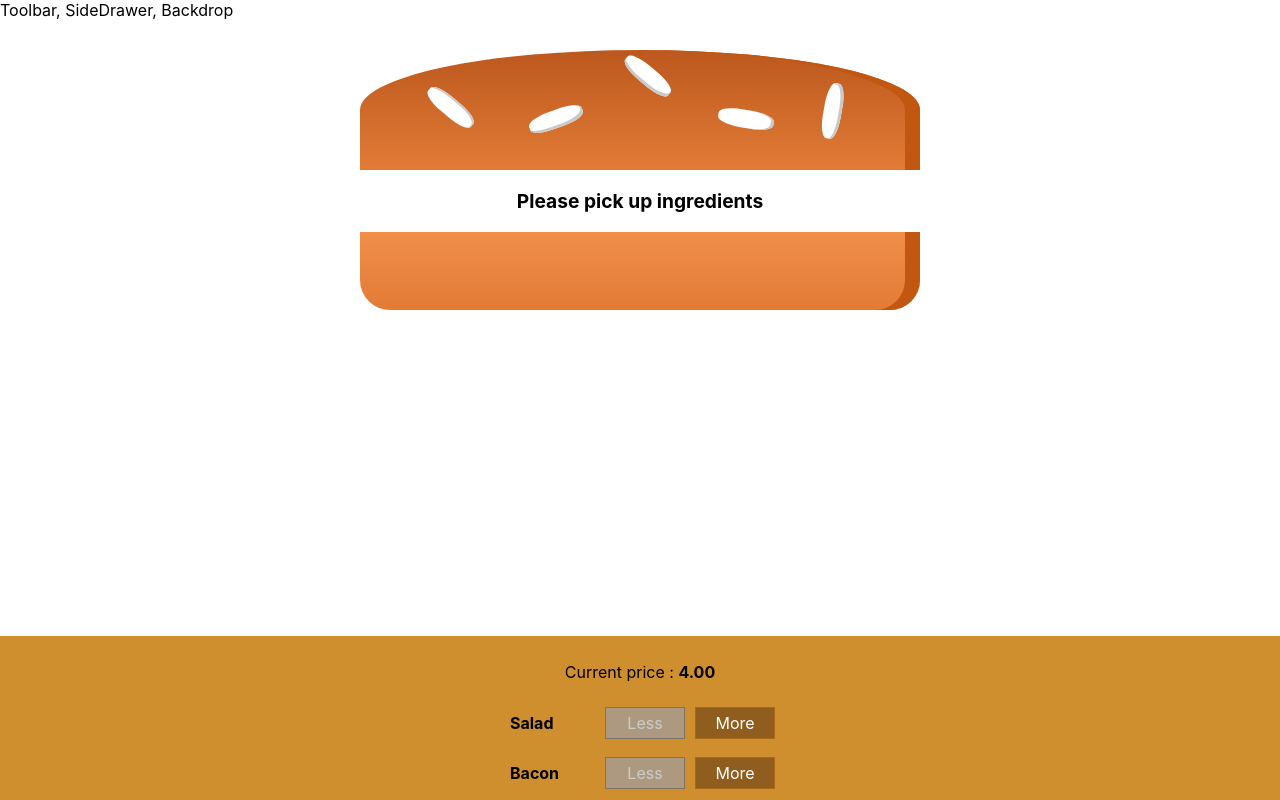
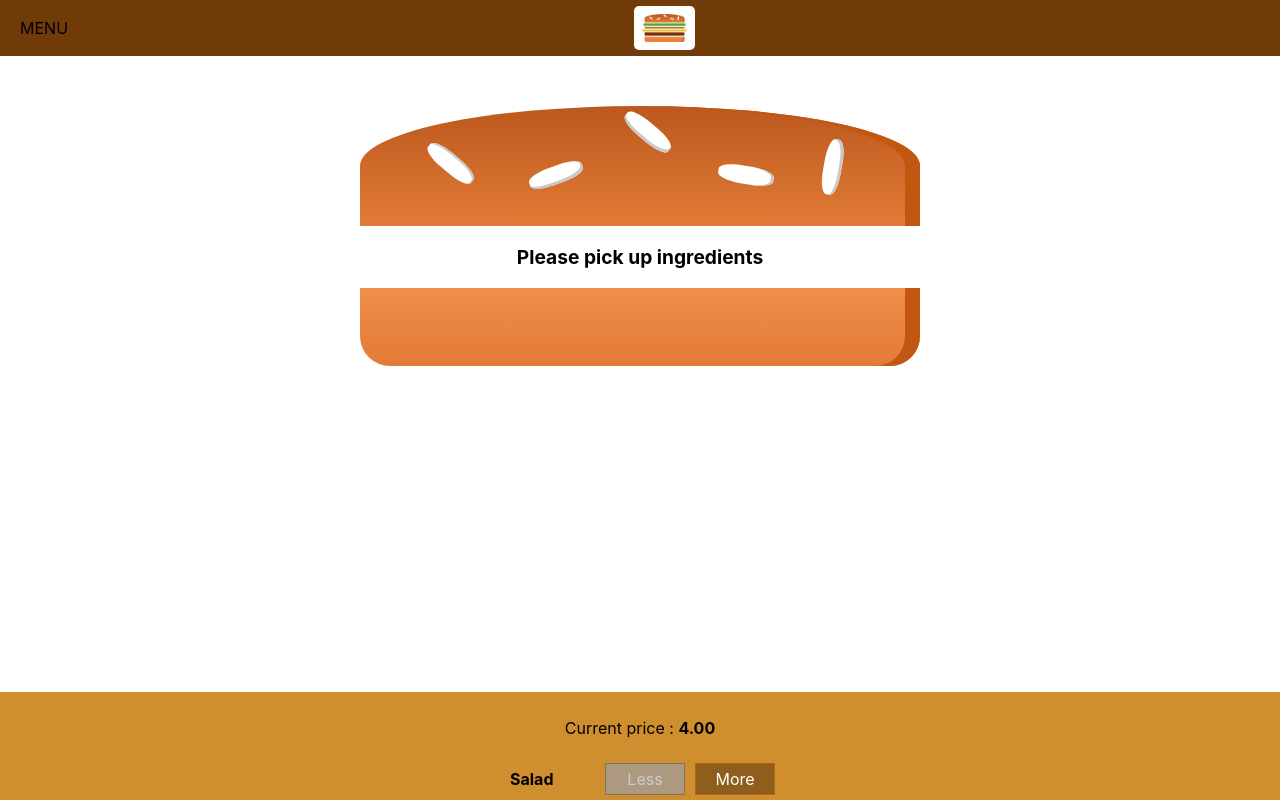
Before and after one commit to MarcLallier/burgercommand, a React (Create React App) app: page / in a window 1280 px wide. Shown: the top 800 px of the page. Built offline with nearby package versions, Linux system fonts and the light colour scheme.

Commit message:
add 2  components : toolbar and logo, just graphic no logic.

```diff
--- a/src/components/Layout/Layout.css
+++ b/src/components/Layout/Layout.css
@@ -1,3 +1,3 @@
 .Content {
-  margin-top : 16px;
+  margin-top : 72px;
 }
--- a/src/components/Layout/Layout.js
+++ b/src/components/Layout/Layout.js
@@ -2,12 +2,13 @@
 
 import Aux from '../../hoc/Aux'
 import './Layout.css'
-
+import Toolbar from '../Navigation/Toolbar/Toolbar'
 
 const layout = (props) => (
 
   <Aux>
-    <div>Toolbar, SideDrawer, Backdrop</div>
+    <Toolbar/>
+    <div>SideDrawer, Backdrop</div>
     <main className="Content">
       {props.children}
     </main>
--- /dev/null
+++ b/src/components/Logo/Logo.css
@@ -0,0 +1,11 @@
+.Logo {
+  background-color : white;
+  padding : 8px;
+  height : 80%;
+  box-sizing : border-box;
+  border-radius : 5px;
+}
+
+.Logo img {
+  height : 100%
+}
--- /dev/null
+++ b/src/components/Logo/Logo.js
@@ -0,0 +1,20 @@
+import React from 'react'
+
+import burgerLogo from '../../assets/images/burgerLogo.png'
+//importer l'image plutot que d'ecrire le chemin de la source en dure dans la balise img. Car au deploiement de l'appli,
+//l'image est copieé dans de nouveaux dossier
+//donc vaut mieux mettre une variable
+
+
+import './Logo.css'
+
+const logo = (props) => (
+
+  <div className="Logo">
+    <img src={burgerLogo} alt="MyBurger"/>
+  </div>
+
+)
+
+
+export default logo
--- /dev/null
+++ b/src/components/Navigation/Toolbar/Toolbar.css
@@ -0,0 +1,18 @@
+.Toolbar {
+  height : 56px;
+  width : 100%;
+  position : fixed;
+  top : 0;
+  left : 0;
+  background-color : #703B09;
+  display : flex;
+  justify-content : space-between;
+  align-items : center;
+  padding : 0 20px;
+  box-sizing : border-box;
+  z-index : 90 ;
+}
+
+.Toolbar nav {
+  height : 100%
+}
--- /dev/null
+++ b/src/components/Navigation/Toolbar/Toolbar.js
@@ -0,0 +1,17 @@
+import React from 'react'
+
+import './Toolbar.css'
+import Logo from '../../Logo/Logo'
+
+const toolbar = (props) => (
+  <header className="Toolbar">
+    <div>MENU</div>
+    <Logo />
+    <nav>  </nav>
+
+  </header>
+)
+
+
+
+export default toolbar
```
Also changed, not shown: src/assets/images/burgerLogo.png (added).
